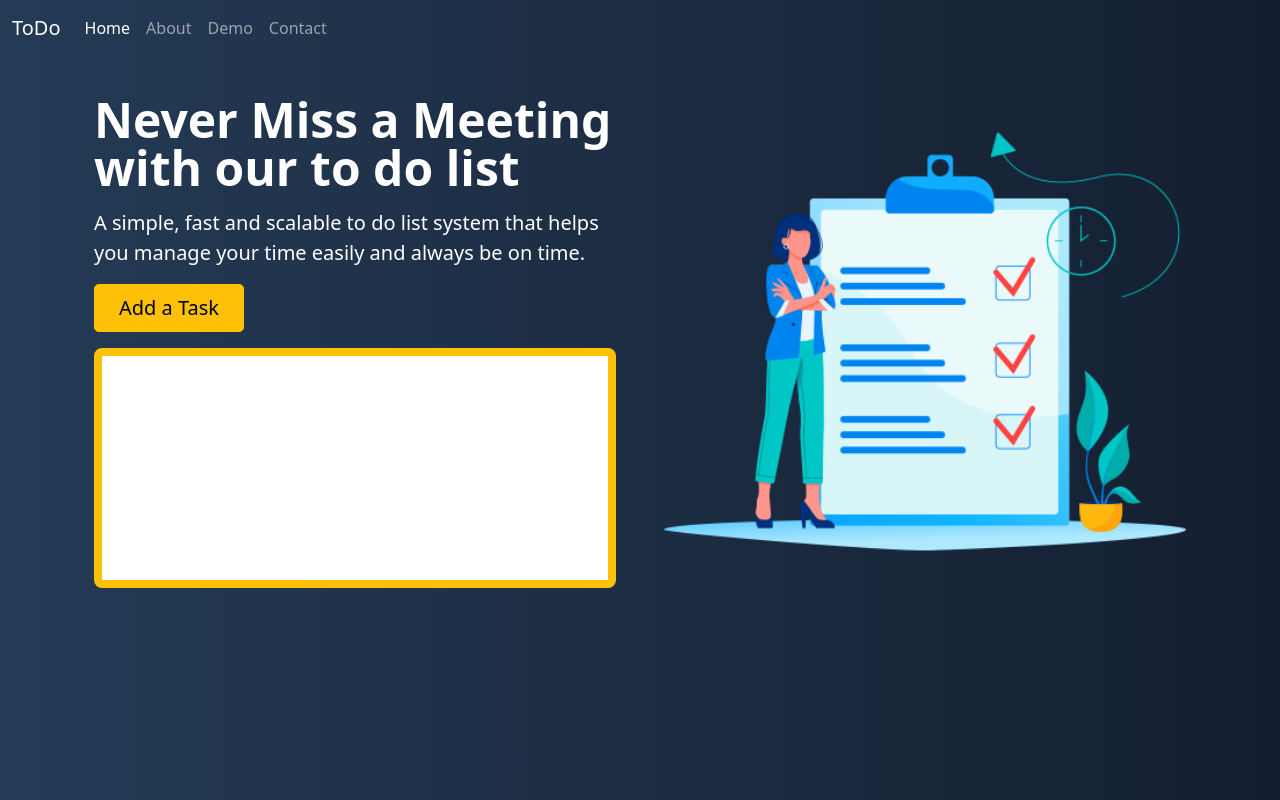
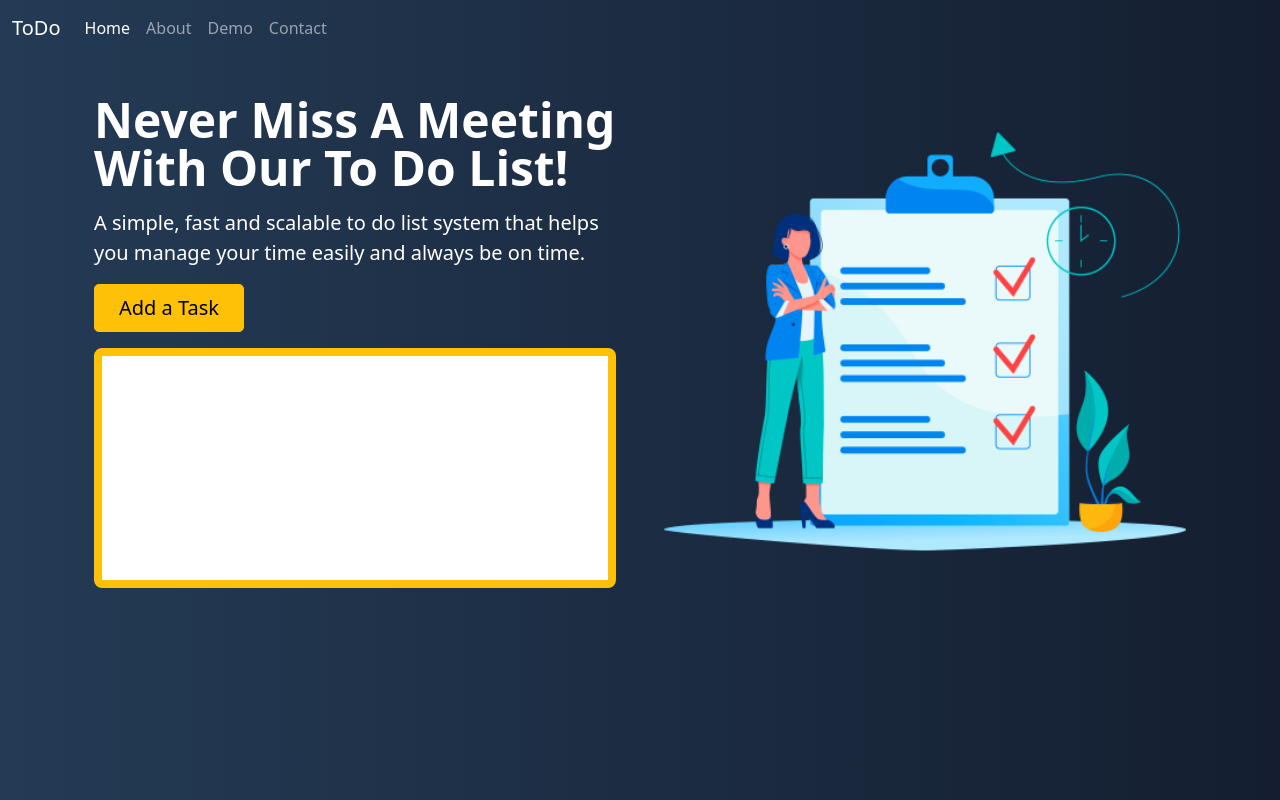
Before and after one commit to raibarra04/FirstProject, a plain HTML site: page index.html in a window 1280 px wide. Drawn offline with nearby package versions, Linux system fonts and the light colour scheme.

Commit message:
Fixed some typos

```diff
--- a/index.html
+++ b/index.html
@@ -1,7 +1,7 @@
 <!DOCTYPE html>
 <html lang="en">
   <head>
-    <title>First Project</title>
+    <title>First Project v2</title>
     <!-- Required meta tags -->
     <meta charset="utf-8" />
     <meta
@@ -70,7 +70,7 @@
           </div>
           <div class="col-lg-6">
             <h1 class="display-5 fw-bold lh-1 mb-3">
-              Never Miss a Meeting with our to do list
+              Never Miss A Meeting With Our To Do List!
             </h1>
             <p class="lead">
               A simple, fast and scalable to do list system that helps you
```
